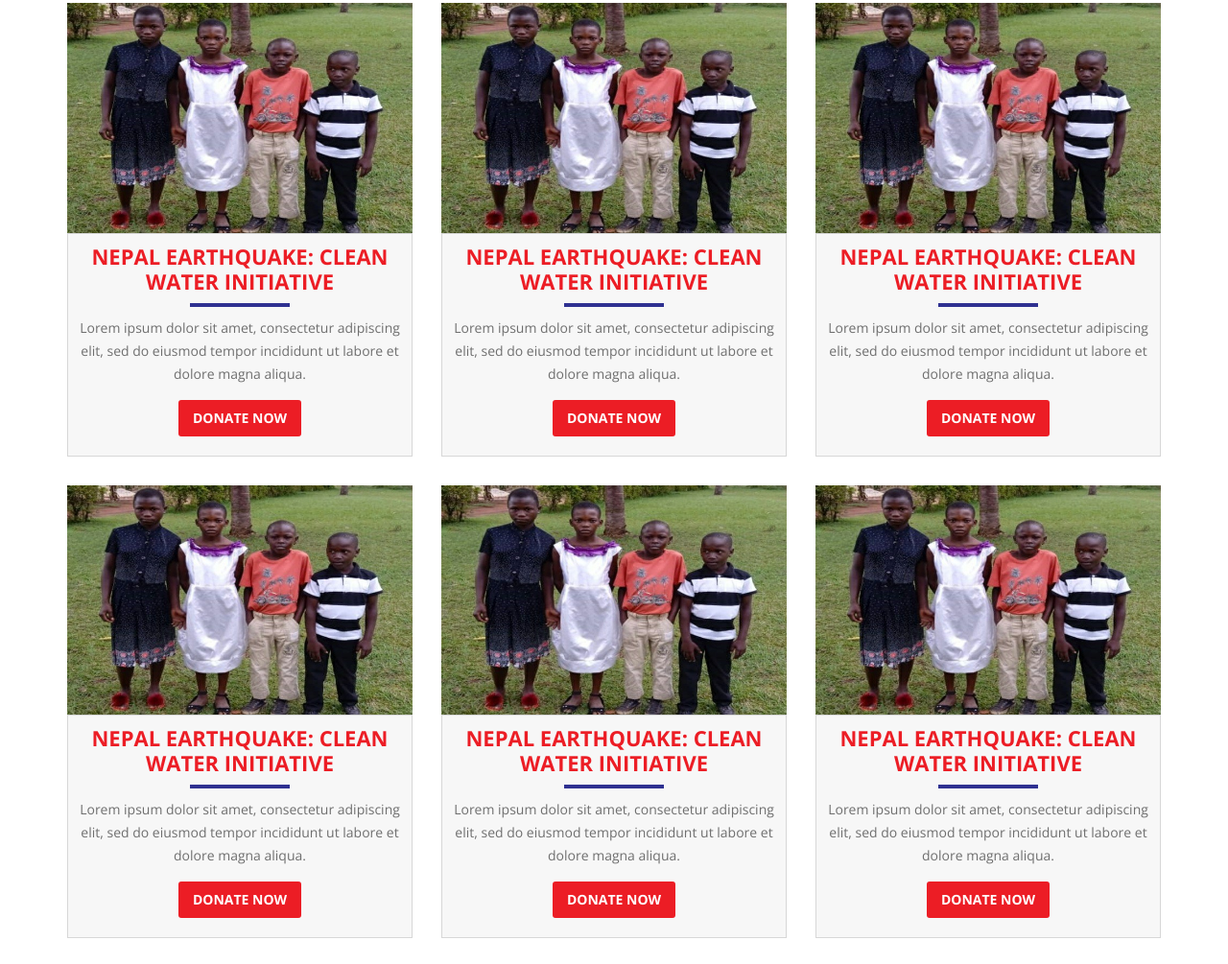
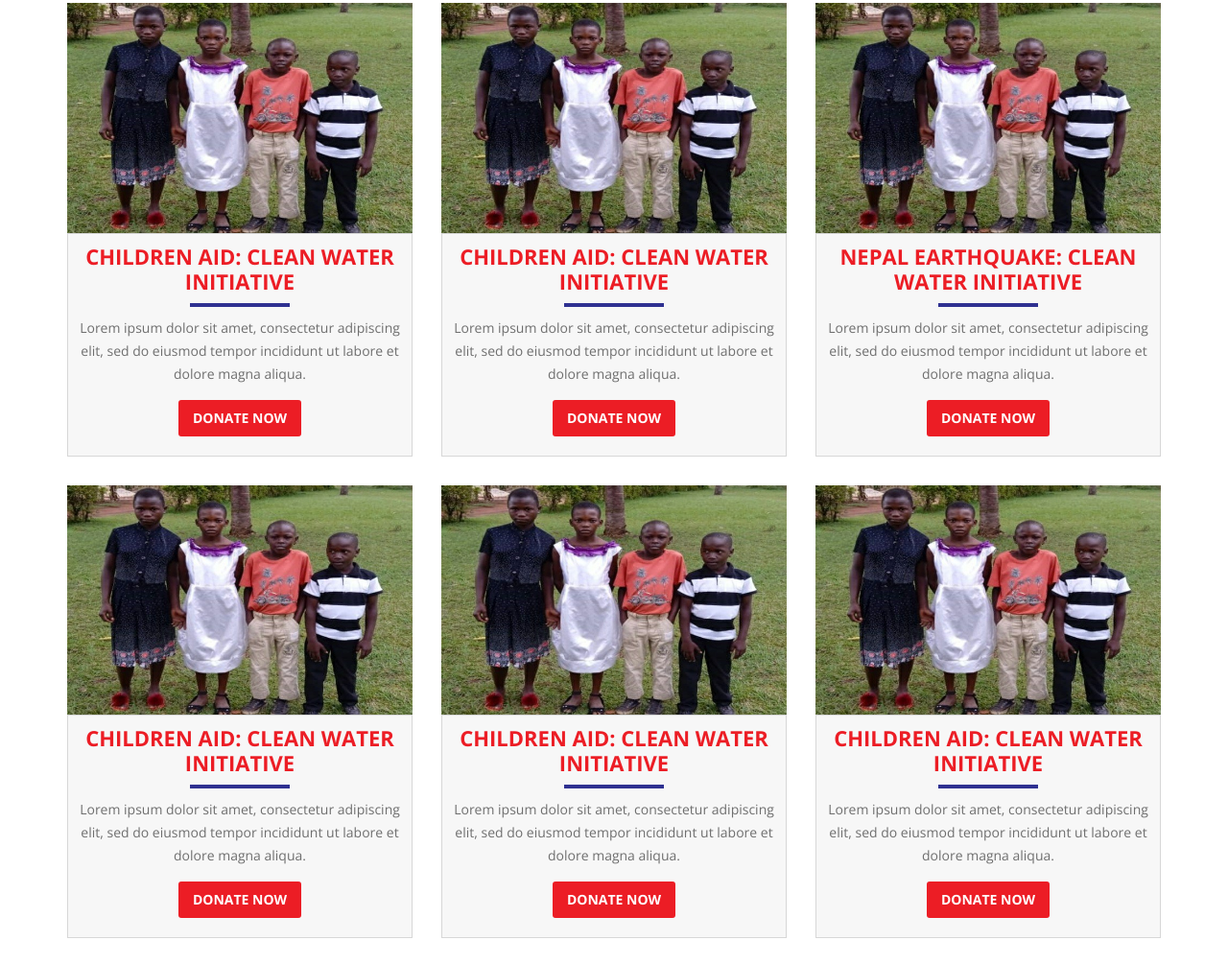
Before and after one commit to Agapecrc/web, a plain HTML site: page projects.html in a window 1280 px wide. Shown: the part 362-1367 px from the top of the page at 96% size. Drawn offline with nearby package versions, Linux system fonts and the light colour scheme.

Commit message:
Update projects.html

```diff
--- a/projects.html
+++ b/projects.html
@@ -85,7 +85,7 @@
 <div class="col-sm-6 col-md-4 clearfix top-off">
 <div class="grid-image"><img src="images/test1.jpg"></div>
 <div class="post-content">
-<h3>Nepal Earthquake: Clean Water Initiative</h3>
+<h3>Children Aid: Clean Water Initiative</h3>
 <hr>
 <p>Lorem ipsum dolor sit amet, consectetur adipiscing elit, sed do eiusmod tempor incididunt ut labore et dolore magna aliqua.</p>
 <a href="donate.html" title="" >Donate Now</a>
@@ -95,7 +95,47 @@
 <div class="col-sm-6 col-md-4 clearfix top-off">
 <div class="grid-image"><img src="images/test1.jpg"></div>
 <div class="post-content">
+<h3>Children Aid: Clean Water Initiative</h3>
+<hr>
+<p>Lorem ipsum dolor sit amet, consectetur adipiscing elit, sed do eiusmod tempor incididunt ut labore et dolore magna aliqua.</p>
+<a href="donate.html" title="" >Donate Now</a>
+</div>
+</div>
+
+<div class="col-sm-6 col-md-4 clearfix top-off">
+<div class="grid-image"><img src="images/test1.jpg"></div>
+<div class="post-content">
 <h3>Nepal Earthquake: Clean Water Initiative</h3>
+<hr>
+<p>Lorem ipsum dolor sit amet, consectetur adipiscing elit, sed do eiusmod tempor incididunt ut labore et dolore magna aliqua.</p>
+<a href="donate.html" title="" >Donate Now</a>
+</div>
+</div>
+
+<div class="col-sm-6 col-md-4 clearfix top-off">
+<div class="grid-image"><img src="images/test1.jpg"></div>
+<div class="post-content">
+<h3>Children Aid: Clean Water Initiative</h3>
+<hr>
+<p>Lorem ipsum dolor sit amet, consectetur adipiscing elit, sed do eiusmod tempor incididunt ut labore et dolore magna aliqua.</p>
+<a href="donate.html" title="" >Donate Now</a>
+</div>
+</div>
+
+<div class="col-sm-6 col-md-4 clearfix top-off">
+<div class="grid-image"><img src="images/test1.jpg"></div>
+<div class="post-content">
+<h3>Children Aid: Clean Water Initiative</h3>
+<hr>
+<p>Lorem ipsum dolor sit amet, consectetur adipiscing elit, sed do eiusmod tempor incididunt ut labore et dolore magna aliqua.</p>
+<a href="donate.html" title="" >Donate Now</a>
+</div>
+</div>
+
+<div class="col-sm-6 col-md-4 clearfix top-off">
+<div class="grid-image"><img src="images/test1.jpg"></div>
+<div class="post-content">
+<h3>Children Aid: Clean Water Initiative</h3>
 <hr>
 <p>Lorem ipsum dolor sit amet, consectetur adipiscing elit, sed do eiusmod tempor incididunt ut labore et dolore magna aliqua.</p>
 <a href="donate.html" title="" >Donate Now</a>
@@ -125,47 +165,7 @@
 <div class="col-sm-6 col-md-4 clearfix top-off">
 <div class="grid-image"><img src="images/test1.jpg"></div>
 <div class="post-content">
-<h3>Nepal Earthquake: Clean Water Initiative</h3>
-<hr>
-<p>Lorem ipsum dolor sit amet, consectetur adipiscing elit, sed do eiusmod tempor incididunt ut labore et dolore magna aliqua.</p>
-<a href="donate.html" title="" >Donate Now</a>
-</div>
-</div>
-
-<div class="col-sm-6 col-md-4 clearfix top-off">
-<div class="grid-image"><img src="images/test1.jpg"></div>
-<div class="post-content">
-<h3>Nepal Earthquake: Clean Water Initiative</h3>
-<hr>
-<p>Lorem ipsum dolor sit amet, consectetur adipiscing elit, sed do eiusmod tempor incididunt ut labore et dolore magna aliqua.</p>
-<a href="donate.html" title="" >Donate Now</a>
-</div>
-</div>
-
-<div class="col-sm-6 col-md-4 clearfix top-off">
-<div class="grid-image"><img src="images/test1.jpg"></div>
-<div class="post-content">
-<h3>Nepal Earthquake: Clean Water Initiative</h3>
-<hr>
-<p>Lorem ipsum dolor sit amet, consectetur adipiscing elit, sed do eiusmod tempor incididunt ut labore et dolore magna aliqua.</p>
-<a href="donate.html" title="" >Donate Now</a>
-</div>
-</div>
-
-<div class="col-sm-6 col-md-4 clearfix top-off">
-<div class="grid-image"><img src="images/test1.jpg"></div>
-<div class="post-content">
-<h3>Nepal Earthquake: Clean Water Initiative</h3>
-<hr>
-<p>Lorem ipsum dolor sit amet, consectetur adipiscing elit, sed do eiusmod tempor incididunt ut labore et dolore magna aliqua.</p>
-<a href="donate.html" title="" >Donate Now</a>
-</div>
-</div>
-
-<div class="col-sm-6 col-md-4 clearfix top-off">
-<div class="grid-image"><img src="images/test1.jpg"></div>
-<div class="post-content">
-<h3>Nepal Earthquake: Clean Water Initiative</h3>
+<h3>Children Aid: Clean Water Initiative</h3>
 <hr>
 <p>Lorem ipsum dolor sit amet, consectetur adipiscing elit, sed do eiusmod tempor incididunt ut labore et dolore magna aliqua.</p>
 <a href="donate.html" title="" >Donate Now</a>
```
